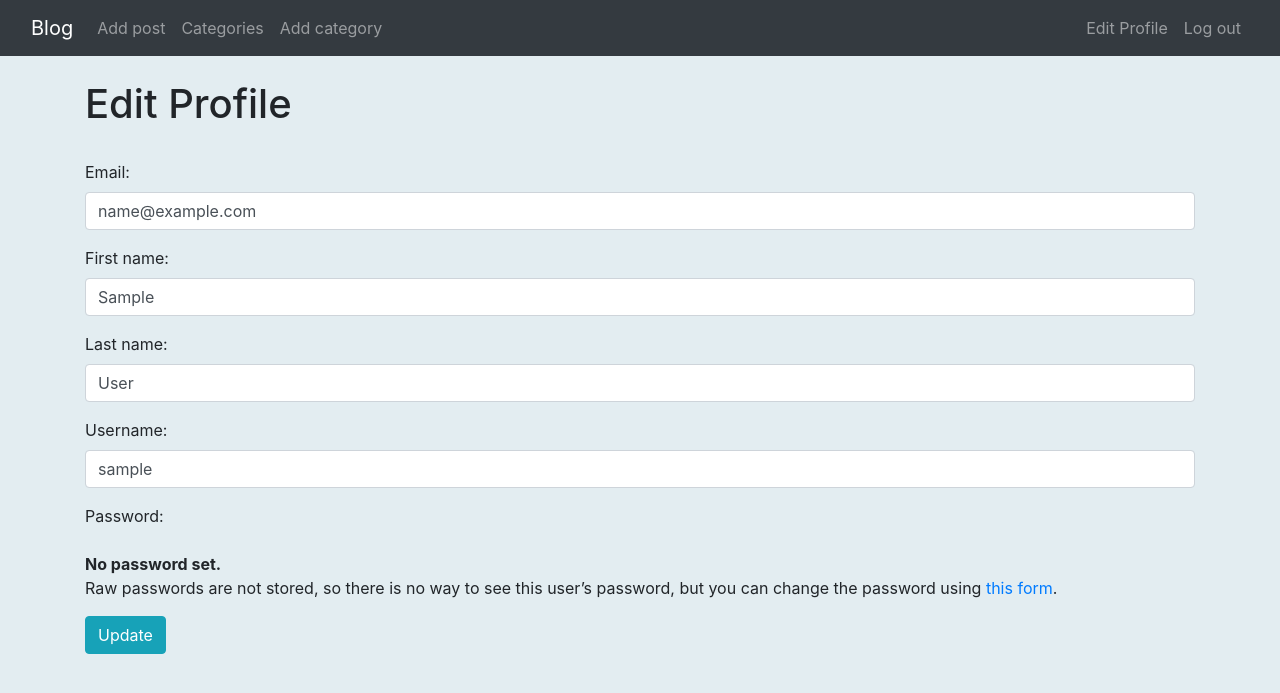
After one commit to Rajan66/Blog, a Django app: page /users/edit_profile/ in a window 1280 px wide. The commit adds this page. Shown: the top 693 px of the page. Run offline with Django 4.2, Linux system fonts and the light colour scheme; the visitor is signed in with stand-in values (Sample User, id 1); some libraries are stand-ins or nearby versions.

Commit message:
Added Edit Profile Page

```diff
--- a/blog/templates/base.html
+++ b/blog/templates/base.html
@@ -52,6 +52,9 @@
           </ul>
           <ul class="navbar-nav ml-auto">
             <li class="nav-item">
+              <a class="nav-link" href="{% url 'edit-profile' %}">Edit Profile</a>
+            </li>
+            <li class="nav-item">
               <a class="nav-link whitebar" href="{% url 'logout' %}">Log out</a>
             </li>
           </ul>
@@ -65,6 +68,9 @@
             </li>
           </ul>
           <ul class="navbar-nav ml-auto">
+            <li class="nav-item">
+              <a class="nav-link" href="{% url 'edit-profile' %}">Edit Profile</a>
+            </li>
             <li class="nav-item">
               <a class="nav-link whitebar" href="{% url 'logout' %}">Log out</a>
             </li>
--- a/users/forms.py
+++ b/users/forms.py
@@ -1,6 +1,6 @@
 from django.forms import ModelForm
 from django.contrib.auth import get_user_model
-from django.contrib.auth.forms import UserCreationForm
+from django.contrib.auth.forms import UserCreationForm,UserChangeForm
 from django.contrib.auth.models import User
 from django import forms
 
@@ -14,3 +14,15 @@ class CreateUserForm(UserCreationForm):
         model = get_user_model()
         fields = ["first_name", "last_name", "email",
                   "username", "password1", "password2"]
+
+
+
+class EditProfileForm(UserChangeForm):
+    username = forms.CharField(max_length=100,widget=forms.TextInput(attrs={'class':'form-control'}))
+    first_name = forms.CharField(max_length=100,widget=forms.TextInput(attrs={'class':'form-control'}))
+    last_name = forms.CharField(max_length=100,widget=forms.TextInput(attrs={'class':'form-control'}))
+    email = forms.EmailField(widget=forms.EmailInput(attrs={'class':'form-control'}))
+
+    class Meta:
+        model = get_user_model()
+        fields = ["email","first_name", "last_name", "username"]
--- /dev/null
+++ b/users/templates/registration/edit_profile.html
@@ -0,0 +1,17 @@
+{% extends "base.html" %}
+{% block title %}
+    Edit Profile
+{% endblock title %}
+{% block content %}
+    {% load static %}
+    {% comment %} <link rel="stylesheet" href="{% static 'css/login.css' %}"> {% endcomment %}
+    <h1>Edit Profile</h1>
+    <br>
+    <div class="form-group">
+        <form method="post">
+            {% csrf_token %}
+            {{ form.as_p }}
+            <button type="submit" class="btn btn-info">Update</button>
+        </form>
+    </div>
+{% endblock content %}
--- a/users/urls.py
+++ b/users/urls.py
@@ -1,9 +1,10 @@
 from django.urls import path
-from .views import registerPage,loginPage
+from .views import registerPage,loginPage,UserEditView
 
 
 urlpatterns = [
     path('register/',registerPage, name='register'),
     path('login/',loginPage, name='login'),
+    path('edit_profile/',UserEditView.as_view(), name='edit-profile'),
     # no need to make login url because the django.contrib.auth.urls automatically provides us with the login url.
 ]
--- a/users/views.py
+++ b/users/views.py
@@ -1,8 +1,12 @@
+from typing import Any, Optional
+from django.db import models
 from django.shortcuts import render, redirect
-# from django.urls import reverse_lazy
-from .forms import CreateUserForm
+from django.urls import reverse_lazy
+from .forms import CreateUserForm,EditProfileForm
 from django.views.decorators.csrf import csrf_exempt
 from django.contrib.auth.forms import UserCreationForm
+from django.views import generic
+
 # Create your views here.
 
 
@@ -27,3 +31,14 @@ def registerPage(request):
 def loginPage(request):
     context = {}
     return render(request, 'registration/login.html', context)
+
+
+
+class UserEditView(generic.UpdateView):
+    form_class = EditProfileForm
+    template_name = 'registration/edit_profile.html'
+    success_url = reverse_lazy('home')
+
+    # this function gets all the info of the user to the edit form page
+    def get_object(self):
+        return self.request.user
```
